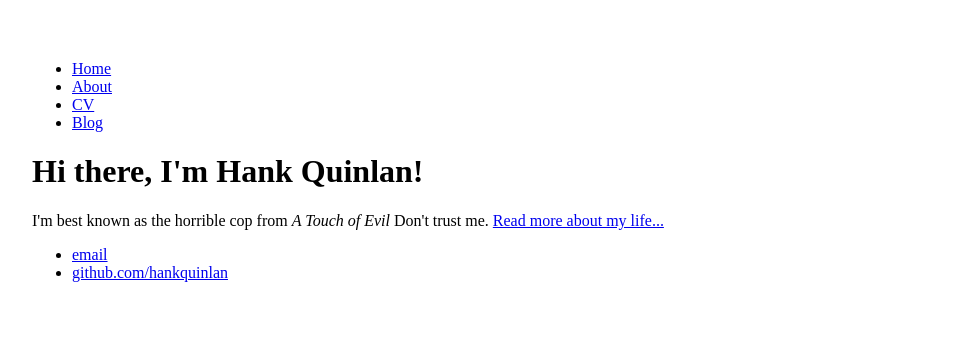
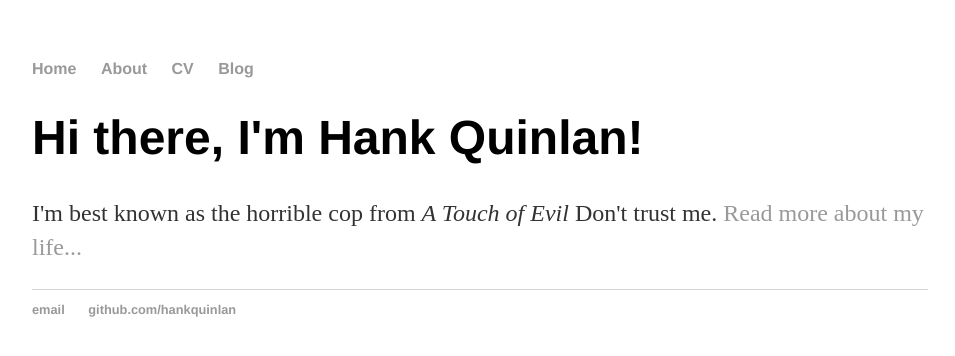
Before and after one commit to thequicklearner/hello-world, a plain HTML site: page index.html in a window 1280 px wide. Shown: the whole page, without its empty margins (160-1115 px from the left). Drawn offline with Linux system fonts and the light colour scheme.

Commit message:
Update main.css

```diff
--- a/css/main.css
+++ b/css/main.css
@@ -2,3 +2,42 @@ body {
     margin: 60px auto;
     width: 70%;
 }
+nav ul, footer ul {
+    font-family:'Helvetica', 'Arial', 'Sans-Serif';
+    padding: 0px;
+    list-style: none;
+    font-weight: bold;
+}
+nav ul li, footer ul li {
+    display: inline;
+    margin-right: 20px;
+}
+a {
+    text-decoration: none;
+    color: #999;
+}
+a:hover {
+    text-decoration: underline;
+}
+h1 {
+    font-size: 3em;
+    font-family:'Helvetica', 'Arial', 'Sans-Serif';
+}
+p {
+    font-size: 1.5em;
+    line-height: 1.4em;
+    color: #333;
+}
+footer {
+    border-top: 1px solid #d5d5d5;
+    font-size: .8em;
+}
+
+ul.posts {
+    margin: 20px auto 40px;
+    font-size: 1.5em;
+}
+
+ul.posts li {
+    list-style: none;
+}
```
